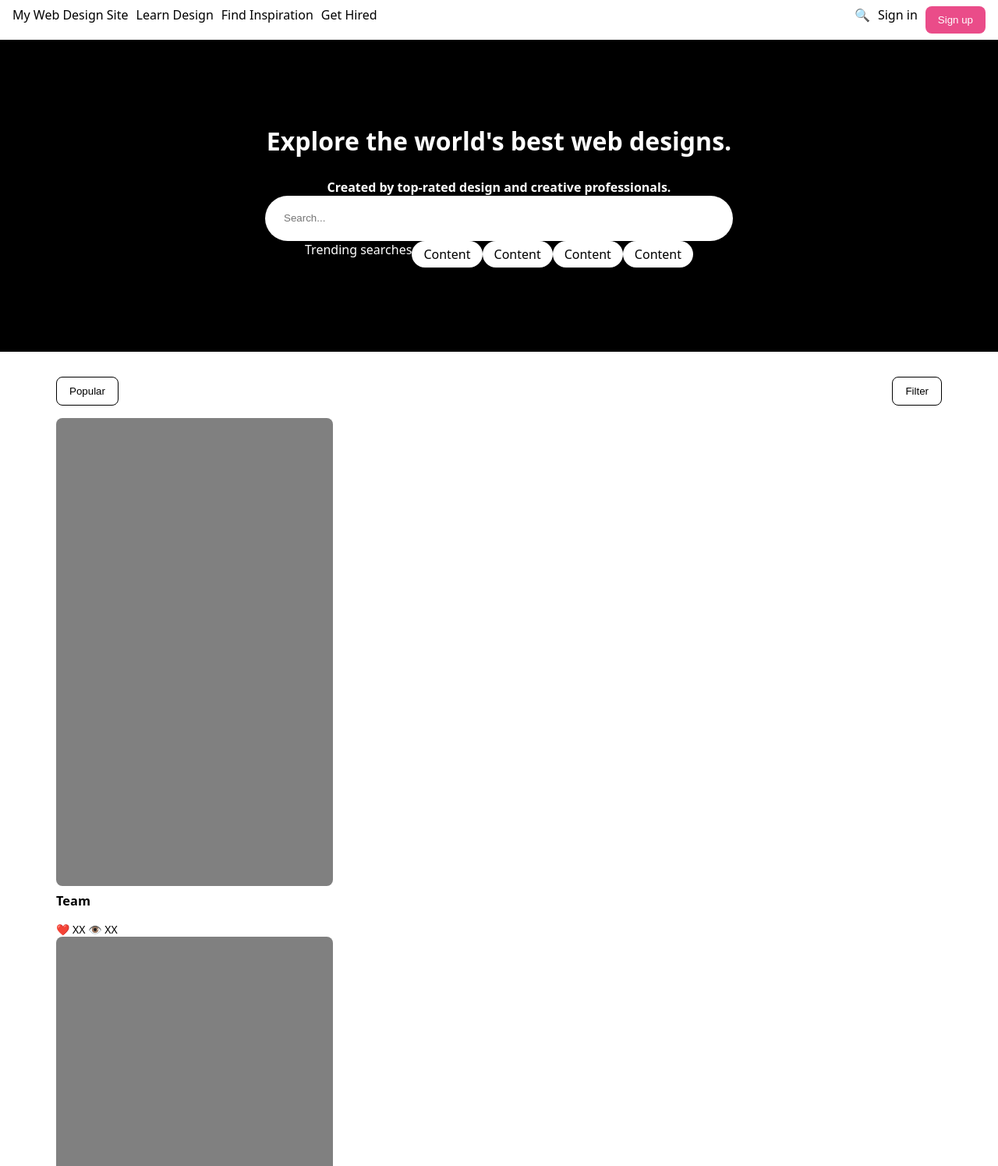
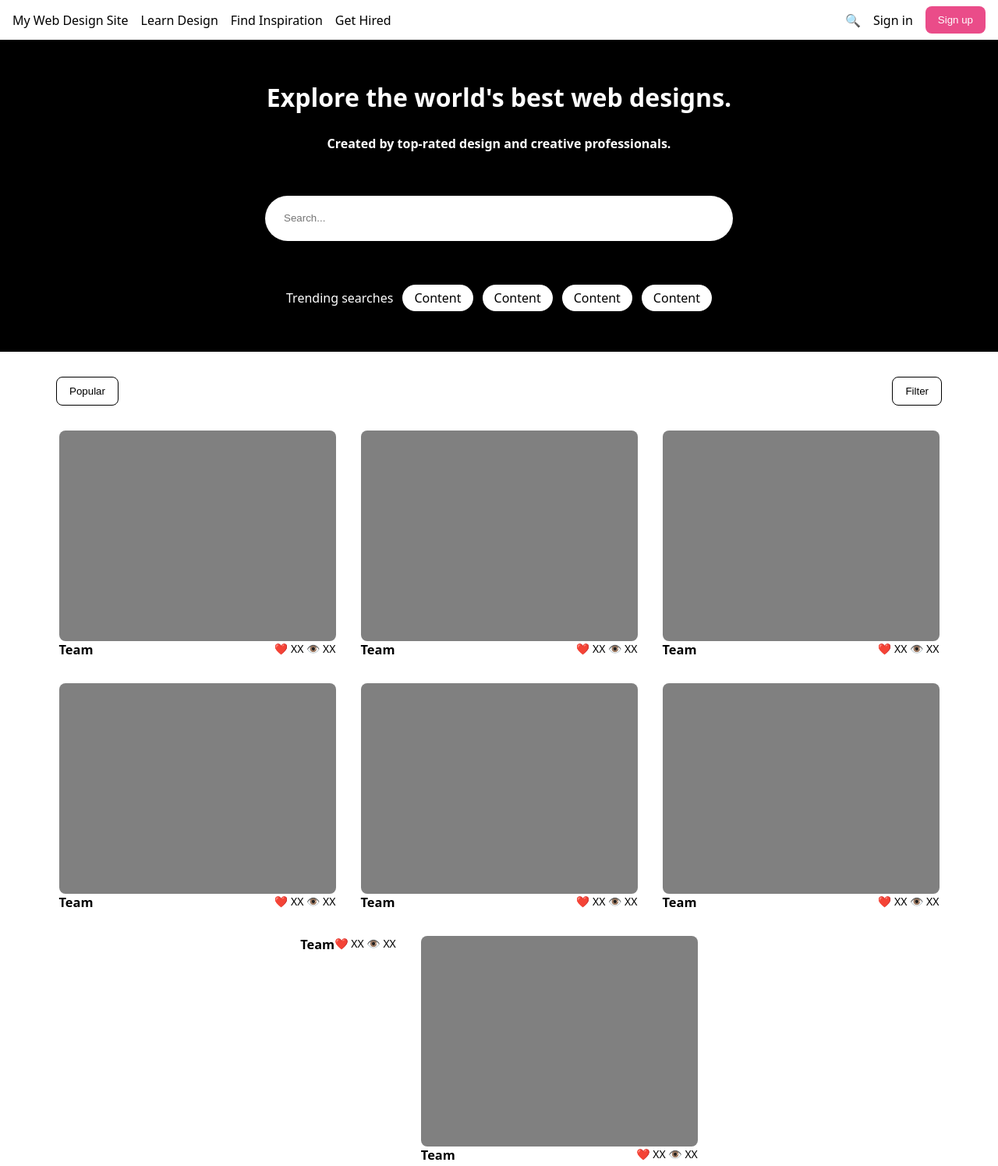
Before and after one commit to saikamara59/flexbox-lab, a plain HTML site: page index.html in a window 1280 px wide. Shown: the top 1495 px of the page at 78% size. Drawn offline with Linux system fonts and the light colour scheme.

Commit message:
lab complete

```diff
--- a/css/style.css
+++ b/css/style.css
@@ -6,6 +6,7 @@ body {
   background-color: gray;
   font-family: system-ui, sans-serif;
   margin: 0;
+  display: block;
 }
 
 nav {
@@ -17,11 +18,13 @@ nav {
 
 #destinations {
   display: flex;
-  gap: 10px;
+  gap: 16px;
+  align-items: center;
 }
 #actions {
   display: flex;
-  gap: 10px;
+  gap: 16px;
+  align-items: center;
 }
 p {
   margin: 0;
@@ -32,6 +35,10 @@ section {
   background-color: black;
   color: white;
   padding: 24px 72px;
+  display: flex;
+  flex-direction: column;
+  justify-content: space-around;
+  align-items: center;
 }
 
 h1,
@@ -48,6 +55,10 @@ h2 {
   font-size: 16px;
   margin-bottom: 0;
 }
+h3 {
+  margin: 0px;
+}
+
 
 input {
   height: 58px;
@@ -60,7 +71,11 @@ input {
 
 main {
   background-color: white;
-  padding: 16px 72px;
+  padding: 32px 72px;
+  display: flex;
+  gap: 32px;
+  justify-content: center;
+  flex-wrap: wrap;
 }
 
 nav button {
@@ -74,17 +89,15 @@ nav button {
 
 .img-placeholder {
   width: 355px;
-  height: 600px;
+  height: 270px;
   background-color: gray;
   border-radius: 8px;
 }
 
 .card-footer {
   font-size: 14px;
-}
-
-.card-footer * {
-  margin-top: 8px;
+  display: flex;
+  justify-content: space-between;
 }
 
 #subnav {
@@ -110,14 +123,16 @@ nav button {
 
 #trending {
   display: flex;
-  flex-direction: row;
+  align-items: center;
+  gap: 12px;
 }
 
 #hero {
-  justify-content: center;
   display: flex;
   align-items: center;
   flex-direction: column;
+  justify-content: space-around;
+
 }
 #sort {
   display: flex;
--- a/index.html
+++ b/index.html
@@ -3,7 +3,7 @@
   <head>
     <meta charset="UTF-8" />
     <meta name="viewport" content="width=device-width, initial-scale=1.0" />
-    <title>Document</title>
+    <title>FlexLab Site</title>
     <link rel="stylesheet" href="./css/style.css" />
   </head>
   <body>
@@ -82,7 +82,6 @@
         </div>
       </article>
       <article class="card">
-        <div class="img-placeholder"></div>
         <div class="card-footer">
           <h3>Team</h3>
           <p>❤️ XX 👁️ XX</p>
```
